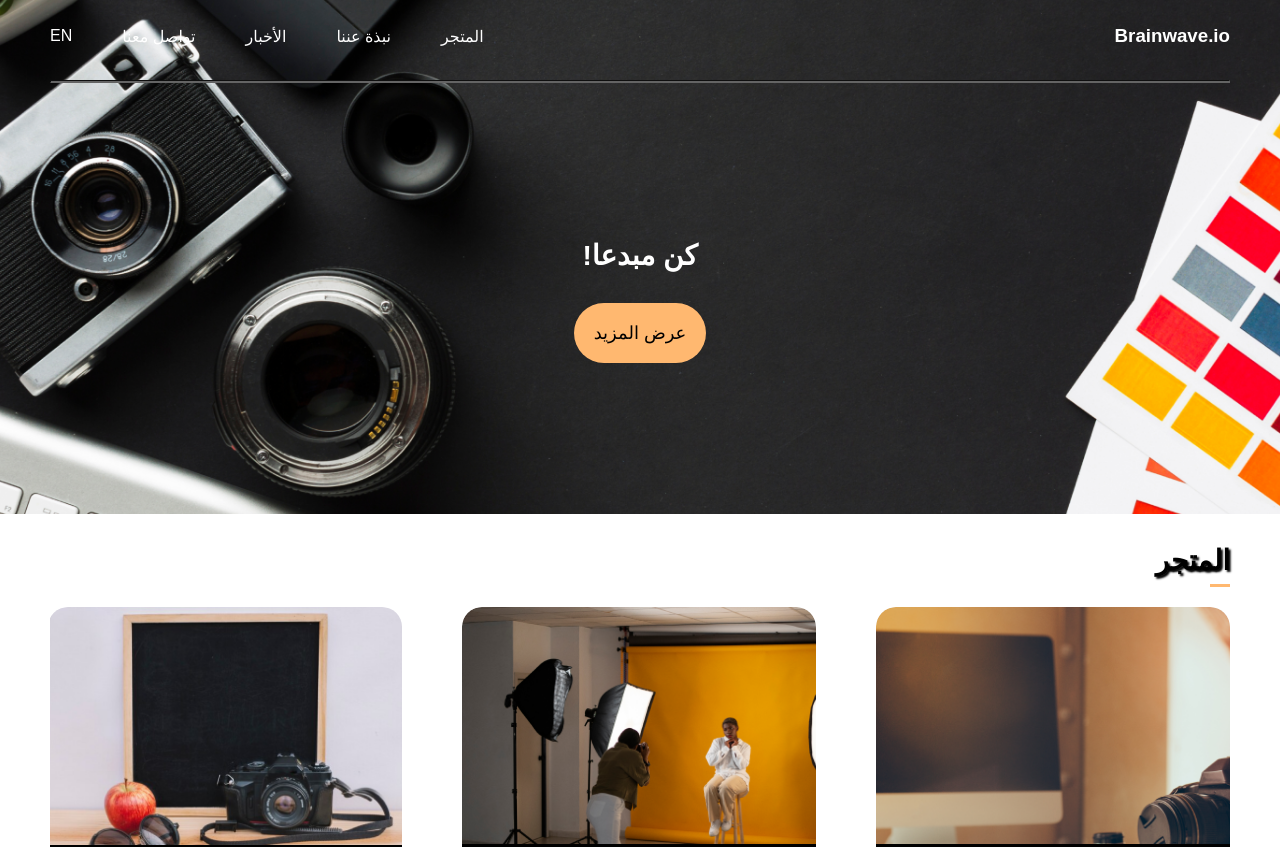
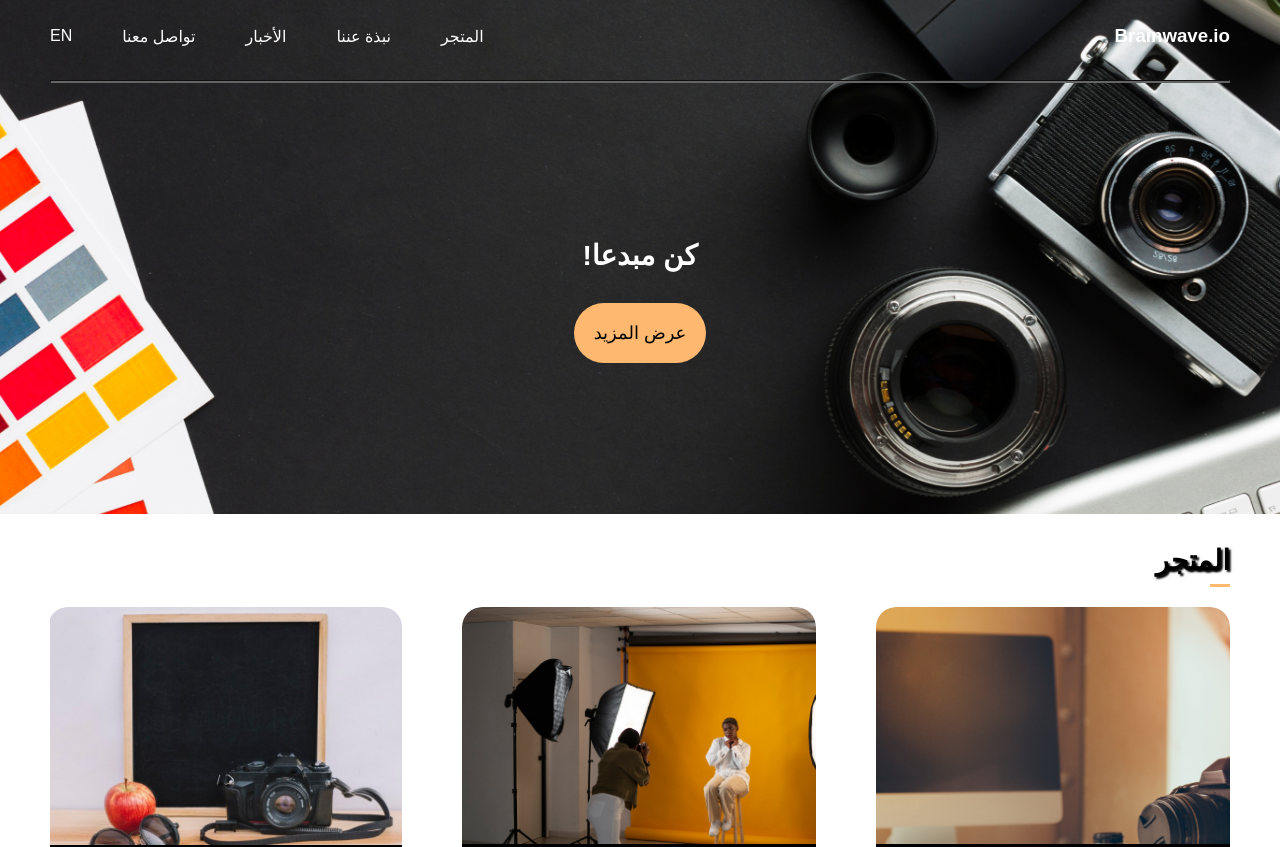
Before and after one commit to abdelrhman-asker/BrainWave, a React (Create React App) app: page /Ar in a window 1280 px wide. Shown: the top 847 px of the page. Built offline with nearby package versions, Linux system fonts and the light colour scheme.

Commit message:
solvingIssue

```diff
--- a/src/App.css
+++ b/src/App.css
@@ -16,8 +16,6 @@ body {
   overflow-x: hidden;
 }
 .MainNav {
-  background: url(../public/pics/image.png) no-repeat 50% 30%;
-  background-size: cover;
   position: relative;
   min-height: 35vw;
   max-height: fit-content;
@@ -27,7 +25,7 @@ body {
   justify-content: flex-start;
   gap: 2vw;
 }
-.Ar .MainNav::before {
+.MainNav::before {
   content: "";
   position: absolute;
   width: 100%;
@@ -35,6 +33,8 @@ body {
   background: url(../public/pics/image.png) no-repeat 50% 30%;
   background-size: cover;
   z-index: -1;
+}
+.Ar .MainNav::before {
   -moz-transform: scaleX(-1);
   -o-transform: scaleX(-1);
   -webkit-transform: scaleX(-1);
```
